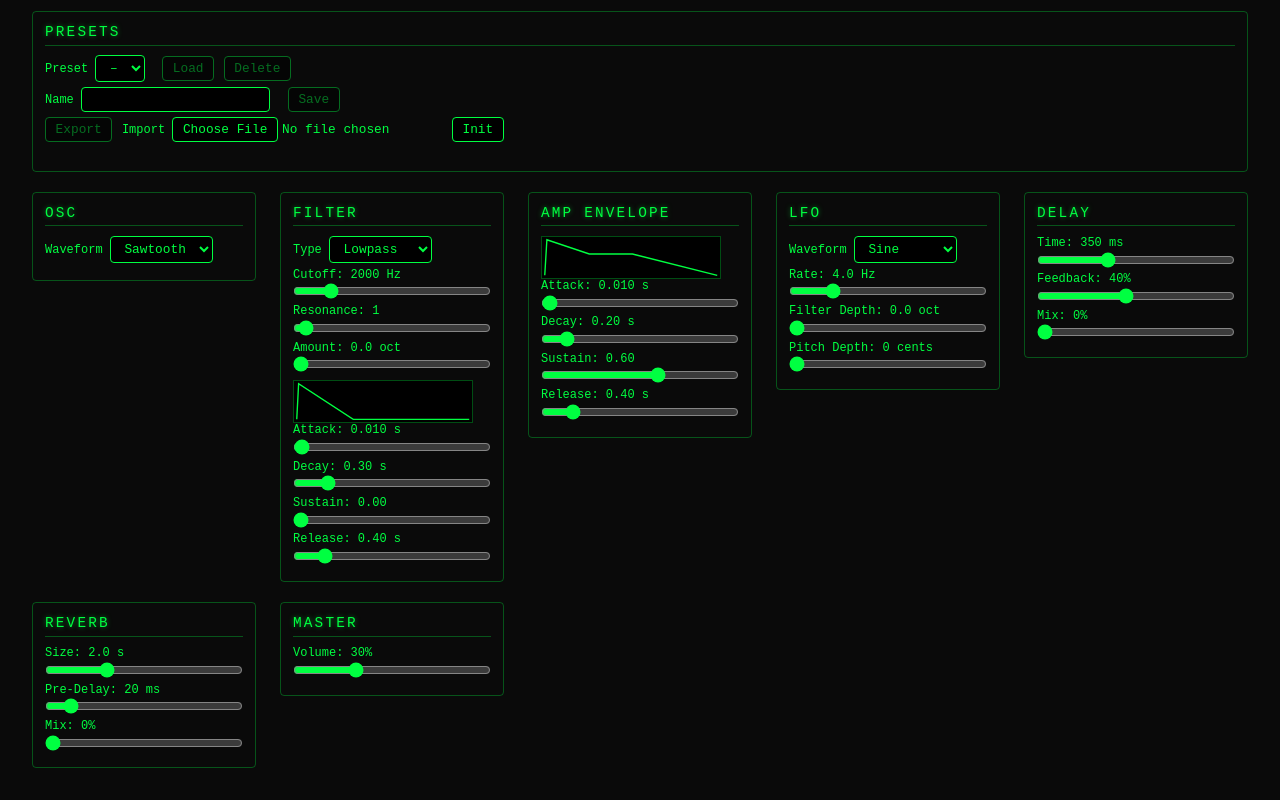
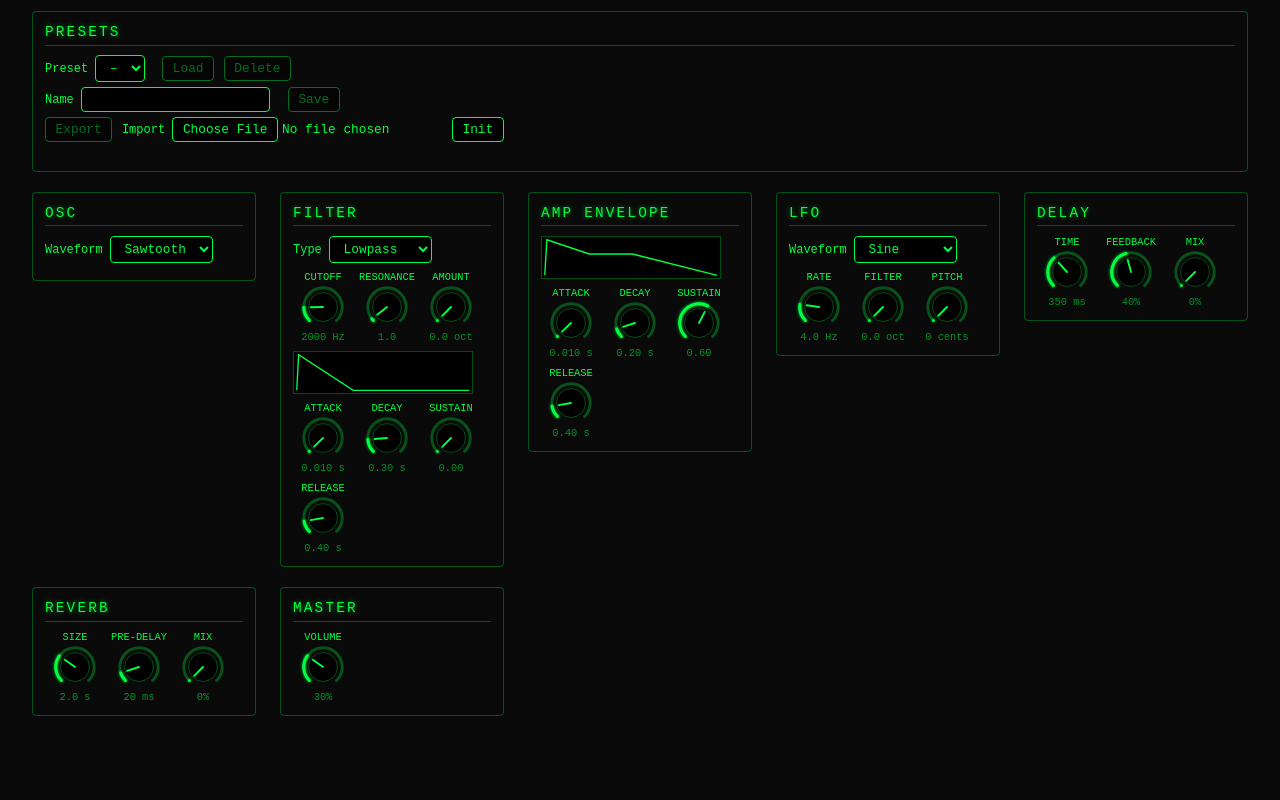
Before and after one commit to s-jegorow/JegorOWL-2, a Svelte app: page / in a window 1280 px wide. Shown: the part 483-1283 px from the top of the page. After the commit the page ends 1231 px from the top, so only its background shows below. Built offline with nearby package versions, Linux system fonts and the light colour scheme.

Commit message:
update: css pt.3 (knobs)

```diff
--- a/src/App.svelte
+++ b/src/App.svelte
@@ -6,6 +6,7 @@
   import EnvelopeGraph from './components/EnvelopeGraph.svelte';
   import Oscilloscope from './components/Oscilloscope.svelte';
   import Panel from './components/ui/Panel.svelte';
+  import Knob from './components/ui/Knob.svelte';
   import {
     loadLastSettings,
     saveLastSettings,
@@ -296,20 +297,11 @@ async function connectArduino(): Promise<void> {
       </select>
     </label>
 
-    <label>
-      Cutoff: {settings.cutoff} Hz
-      <input type="range" min="50" max="12000" step="1" bind:value={settings.cutoff} />
-    </label>
-
-    <label>
-      Resonance: {settings.resonance}
-      <input type="range" min="0.5" max="20" step="0.1" bind:value={settings.resonance} />
-    </label>
-
-    <label>
-      Amount: {settings.filterAmount.toFixed(1)} oct
-      <input type="range" min="0" max="6" step="0.1" bind:value={settings.filterAmount} />
-    </label>
+    <div class="knobs">
+      <Knob label="Cutoff" display="{settings.cutoff} Hz" min={50} max={12000} step={1} bind:value={settings.cutoff} />
+      <Knob label="Resonance" display={settings.resonance.toFixed(1)} min={0.5} max={20} step={0.1} bind:value={settings.resonance} />
+      <Knob label="Amount" display="{settings.filterAmount.toFixed(1)} oct" min={0} max={6} step={0.1} bind:value={settings.filterAmount} />
+    </div>
 
     <EnvelopeGraph
       attack={settings.filterAttack}
@@ -318,24 +310,12 @@ async function connectArduino(): Promise<void> {
       release={settings.filterRelease}
     />
 
-    <label>
-      Attack: {settings.filterAttack.toFixed(3)} s
-      <input type="range" min="0.001" max="2" step="0.001" bind:value={settings.filterAttack} />
-    </label>
-    <label>
-      Decay: {settings.filterDecay.toFixed(2)} s
-      <input type="range" min="0" max="2" step="0.01" bind:value={settings.filterDecay} />
-    </label>
-
-    <label>
-      Sustain: {settings.filterSustain.toFixed(2)}
-      <input type="range" min="0" max="1" step="0.01" bind:value={settings.filterSustain} />
-    </label>
-
-    <label>
-      Release: {settings.filterRelease.toFixed(2)} s
-      <input type="range" min="0.01" max="3" step="0.01" bind:value={settings.filterRelease} />
-    </label>
+    <div class="knobs">
+      <Knob label="Attack" display="{settings.filterAttack.toFixed(3)} s" min={0.001} max={2} step={0.001} bind:value={settings.filterAttack} />
+      <Knob label="Decay" display="{settings.filterDecay.toFixed(2)} s" min={0} max={2} step={0.01} bind:value={settings.filterDecay} />
+      <Knob label="Sustain" display={settings.filterSustain.toFixed(2)} min={0} max={1} step={0.01} bind:value={settings.filterSustain} />
+      <Knob label="Release" display="{settings.filterRelease.toFixed(2)} s" min={0.01} max={3} step={0.01} bind:value={settings.filterRelease} />
+    </div>
   </Panel>
 
   <Panel title="Amp Envelope">
@@ -346,24 +326,12 @@ async function connectArduino(): Promise<void> {
       release={settings.release}
     />
 
-    <label>
-      Attack: {settings.attack.toFixed(3)} s
-      <input type="range" min="0.001" max="2" step="0.001" bind:value={settings.attack} />
-    </label>
-    <label>
-      Decay: {settings.decay.toFixed(2)} s
-      <input type="range" min="0" max="2" step="0.01" bind:value={settings.decay} />
-    </label>
-
-    <label>
-      Sustain: {settings.sustain.toFixed(2)}
-      <input type="range" min="0" max="1" step="0.01" bind:value={settings.sustain} />
-    </label>
-
-    <label>
-      Release: {settings.release.toFixed(2)} s
-      <input type="range" min="0.01" max="3" step="0.01" bind:value={settings.release} />
-    </label>
+    <div class="knobs">
+      <Knob label="Attack" display="{settings.attack.toFixed(3)} s" min={0.001} max={2} step={0.001} bind:value={settings.attack} />
+      <Knob label="Decay" display="{settings.decay.toFixed(2)} s" min={0} max={2} step={0.01} bind:value={settings.decay} />
+      <Knob label="Sustain" display={settings.sustain.toFixed(2)} min={0} max={1} step={0.01} bind:value={settings.sustain} />
+      <Knob label="Release" display="{settings.release.toFixed(2)} s" min={0.01} max={3} step={0.01} bind:value={settings.release} />
+    </div>
   </Panel>
 
   <Panel title="LFO">
@@ -377,61 +345,33 @@ async function connectArduino(): Promise<void> {
       </select>
     </label>
 
-    <label>
-      Rate: {settings.lfoRate.toFixed(1)} Hz
-      <input type="range" min="0.1" max="20" step="0.1" bind:value={settings.lfoRate} />
-    </label>
-
-    <label>
-      Filter Depth: {settings.lfoFilterDepth.toFixed(1)} oct
-      <input type="range" min="0" max="4" step="0.1" bind:value={settings.lfoFilterDepth} />
-    </label>
-
-    <label>
-      Pitch Depth: {settings.lfoPitchDepth} cents
-      <input type="range" min="0" max="100" step="1" bind:value={settings.lfoPitchDepth} />
-    </label>
+    <div class="knobs">
+      <Knob label="Rate" display="{settings.lfoRate.toFixed(1)} Hz" min={0.1} max={20} step={0.1} bind:value={settings.lfoRate} />
+      <Knob label="Filter" display="{settings.lfoFilterDepth.toFixed(1)} oct" min={0} max={4} step={0.1} bind:value={settings.lfoFilterDepth} />
+      <Knob label="Pitch" display="{settings.lfoPitchDepth} cents" min={0} max={100} step={1} bind:value={settings.lfoPitchDepth} />
+    </div>
   </Panel>
 
   <Panel title="Delay">
-    <label>
-      Time: {Math.round(settings.delayTime * 1000)} ms
-      <input type="range" min="0.01" max="1" step="0.01" bind:value={settings.delayTime} />
-    </label>
-
-    <label>
-      Feedback: {Math.round(settings.delayFeedback * 100)}%
-      <input type="range" min="0" max="0.9" step="0.01" bind:value={settings.delayFeedback} />
-    </label>
-
-    <label>
-      Mix: {Math.round(settings.delayMix * 100)}%
-      <input type="range" min="0" max="1" step="0.01" bind:value={settings.delayMix} />
-    </label>
+    <div class="knobs">
+      <Knob label="Time" display="{Math.round(settings.delayTime * 1000)} ms" min={0.01} max={1} step={0.01} bind:value={settings.delayTime} />
+      <Knob label="Feedback" display="{Math.round(settings.delayFeedback * 100)}%" min={0} max={0.9} step={0.01} bind:value={settings.delayFeedback} />
+      <Knob label="Mix" display="{Math.round(settings.delayMix * 100)}%" min={0} max={1} step={0.01} bind:value={settings.delayMix} />
+    </div>
   </Panel>
 
   <Panel title="Reverb">
-    <label>
-      Size: {settings.reverbSize.toFixed(1)} s
-      <input type="range" min="0.3" max="6" step="0.1" bind:value={settings.reverbSize} />
-    </label>
-
-    <label>
-      Pre-Delay: {Math.round(settings.reverbPreDelay * 1000)} ms
-      <input type="range" min="0" max="0.2" step="0.001" bind:value={settings.reverbPreDelay} />
-    </label>
-
-    <label>
-      Mix: {Math.round(settings.reverbMix * 100)}%
-      <input type="range" min="0" max="1" step="0.01" bind:value={settings.reverbMix} />
-    </label>
+    <div class="knobs">
+      <Knob label="Size" display="{settings.reverbSize.toFixed(1)} s" min={0.3} max={6} step={0.1} bind:value={settings.reverbSize} />
+      <Knob label="Pre-Delay" display="{Math.round(settings.reverbPreDelay * 1000)} ms" min={0} max={0.2} step={0.001} bind:value={settings.reverbPreDelay} />
+      <Knob label="Mix" display="{Math.round(settings.reverbMix * 100)}%" min={0} max={1} step={0.01} bind:value={settings.reverbMix} />
+    </div>
   </Panel>
 
   <Panel title="Master">
-    <label>
-      Volume: {Math.round(settings.volume * 100)}%
-      <input type="range" min="0" max="1" step="0.01" bind:value={settings.volume} />
-    </label>
+    <div class="knobs">
+      <Knob label="Volume" display="{Math.round(settings.volume * 100)}%" min={0} max={1} step={0.01} bind:value={settings.volume} />
+    </div>
   </Panel>
 </main>
 
@@ -448,7 +388,12 @@ async function connectArduino(): Promise<void> {
     margin: 0;
   }
   label { display: block; font-size: 0.75rem; margin-bottom: 0.3rem; }
-  input[type='range'] { display: block; width: 100%; margin: 0.1rem 0 0; }
+  .knobs {
+    display: flex;
+    flex-wrap: wrap;
+    gap: 0.5rem 0.25rem;
+    margin-top: 0.5rem;
+  }
   .row label { display: inline-block; margin-right: 0.5rem; }
   .status {
     font-size: 2rem;
--- /dev/null
+++ b/src/components/ui/Knob.svelte
@@ -0,0 +1,154 @@
+<script lang="ts">
+  interface Props {
+    label: string;
+    value: number;
+    min: number;
+    max: number;
+    step: number;
+    display?: string;
+  }
+
+  let { label, value = $bindable(), min, max, step, display }: Props = $props();
+
+  const START_ANGLE = -135;
+  const END_ANGLE = 135;
+  const RADIUS = 40;
+  const DRAG_PIXELS = 150;
+  const KEY_STEPS = 100;
+
+  let dragging = false;
+  let dragStartY = 0;
+  let dragStartValue = 0;
+
+  let angle = $derived(START_ANGLE + ((value - min) / (max - min)) * (END_ANGLE - START_ANGLE));
+  let tip = $derived(pointAt(angle, 26));
+
+  function pointAt(degrees: number, radius: number): { x: number; y: number } {
+    const radians = (degrees * Math.PI) / 180;
+    return {
+      x: 50 + radius * Math.sin(radians),
+      y: 50 - radius * Math.cos(radians),
+    };
+  }
+
+  function arc(from: number, to: number): string {
+    const start = pointAt(from, RADIUS);
+    const end = pointAt(to, RADIUS);
+    const largeArc = to - from > 180 ? 1 : 0;
+    return `M ${start.x} ${start.y} A ${RADIUS} ${RADIUS} 0 ${largeArc} 1 ${end.x} ${end.y}`;
+  }
+
+  function setValue(raw: number): void {
+    const snapped = min + Math.round((raw - min) / step) * step;
+    value = Math.min(max, Math.max(min, snapped));
+  }
+
+  function handlePointerDown(event: PointerEvent): void {
+    const dial = event.currentTarget as HTMLElement;
+    dial.setPointerCapture(event.pointerId);
+    dragging = true;
+    dragStartY = event.clientY;
+    dragStartValue = value;
+  }
+
+  function handlePointerMove(event: PointerEvent): void {
+    if (!dragging) return;
+    const distance = dragStartY - event.clientY;
+    setValue(dragStartValue + (distance / DRAG_PIXELS) * (max - min));
+  }
+
+  function handlePointerUp(): void {
+    dragging = false;
+  }
+
+  function handleKeyDown(event: KeyboardEvent): void {
+    const keyStep = Math.max(step, (max - min) / KEY_STEPS);
+
+    if (event.key === 'ArrowUp' || event.key === 'ArrowRight') setValue(value + keyStep);
+    else if (event.key === 'ArrowDown' || event.key === 'ArrowLeft') setValue(value - keyStep);
+    else return;
+
+    event.preventDefault();
+  }
+</script>
+
+<div class="knob">
+  <span class="label">{label}</span>
+  <div
+    class="dial"
+    role="slider"
+    tabindex="0"
+    aria-label={label}
+    aria-valuemin={min}
+    aria-valuemax={max}
+    aria-valuenow={value}
+    aria-valuetext={display}
+    onpointerdown={handlePointerDown}
+    onpointermove={handlePointerMove}
+    onpointerup={handlePointerUp}
+    onpointercancel={handlePointerUp}
+    onkeydown={handleKeyDown}
+  >
+    <svg viewBox="0 0 100 100">
+      <path class="track" d={arc(START_ANGLE, END_ANGLE)} />
+      <path class="level" d={arc(START_ANGLE, angle)} />
+      <circle class="body" cx="50" cy="50" r="30" />
+      <line class="pointer" x1="50" y1="50" x2={tip.x} y2={tip.y} />
+    </svg>
+  </div>
+  <span class="value">{display ?? value}</span>
+</div>
+
+<style>
+  .knob {
+    display: flex;
+    flex-direction: column;
+    align-items: center;
+    width: 3.75rem;
+  }
+  .label,
+  .value {
+    font-size: 0.65rem;
+    white-space: nowrap;
+  }
+  .label {
+    text-transform: uppercase;
+  }
+  .value {
+    color: var(--color-muted);
+  }
+  .dial {
+    width: 3rem;
+    height: 3rem;
+    border-radius: 50%;
+    cursor: ns-resize;
+    touch-action: none;
+  }
+  svg {
+    display: block;
+    width: 100%;
+    height: 100%;
+  }
+  path,
+  line {
+    fill: none;
+    stroke-width: 6;
+    stroke-linecap: round;
+  }
+  .track {
+    stroke: var(--color-line);
+  }
+  .level {
+    stroke: var(--color-accent);
+    filter: drop-shadow(0 0 3px var(--color-accent));
+  }
+  .body {
+    fill: var(--color-surface);
+    stroke: var(--color-line);
+    stroke-width: 2;
+  }
+  .pointer {
+    stroke: var(--color-accent);
+    stroke-width: 4;
+  }
+</style>
--- a/src/styles/base.css
+++ b/src/styles/base.css
@@ -56,10 +56,6 @@ button:disabled {
   opacity: 0.4;
 }
 
-input[type='range'] {
-  accent-color: var(--color-accent);
-}
-
 :focus-visible {
   outline: 1px solid var(--color-accent);
   outline-offset: 2px;
```
Also changed, not shown: 1 other file (tests, documents, lock files or other folders).
